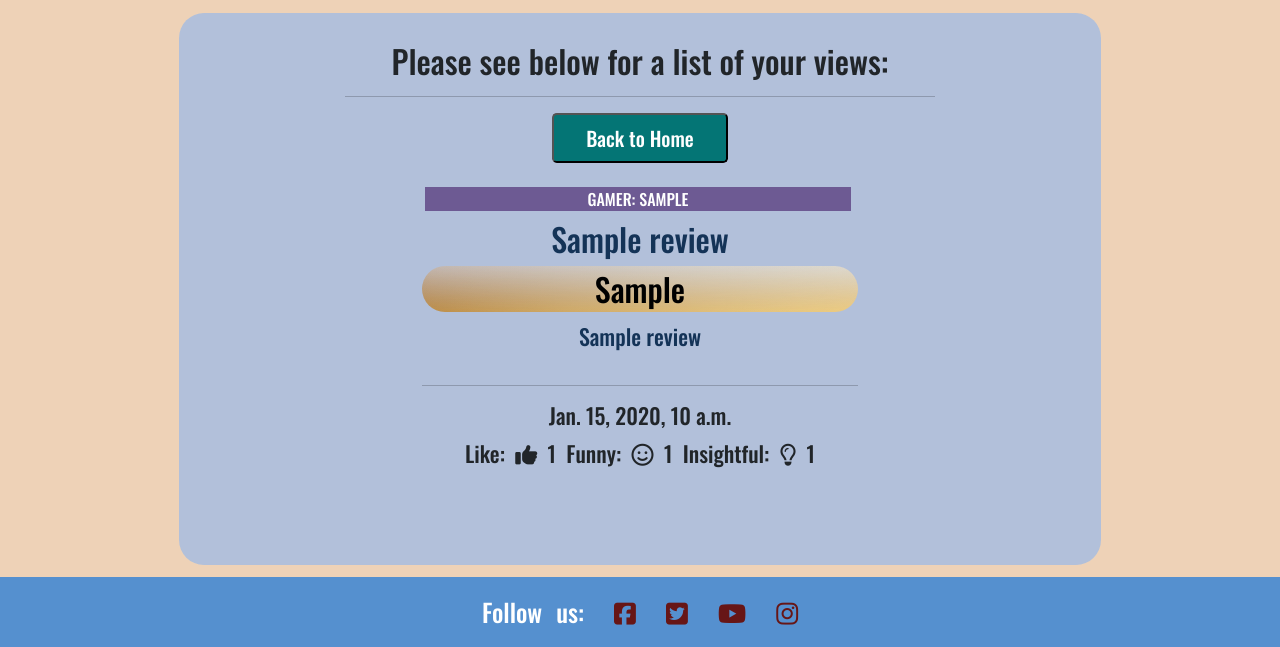
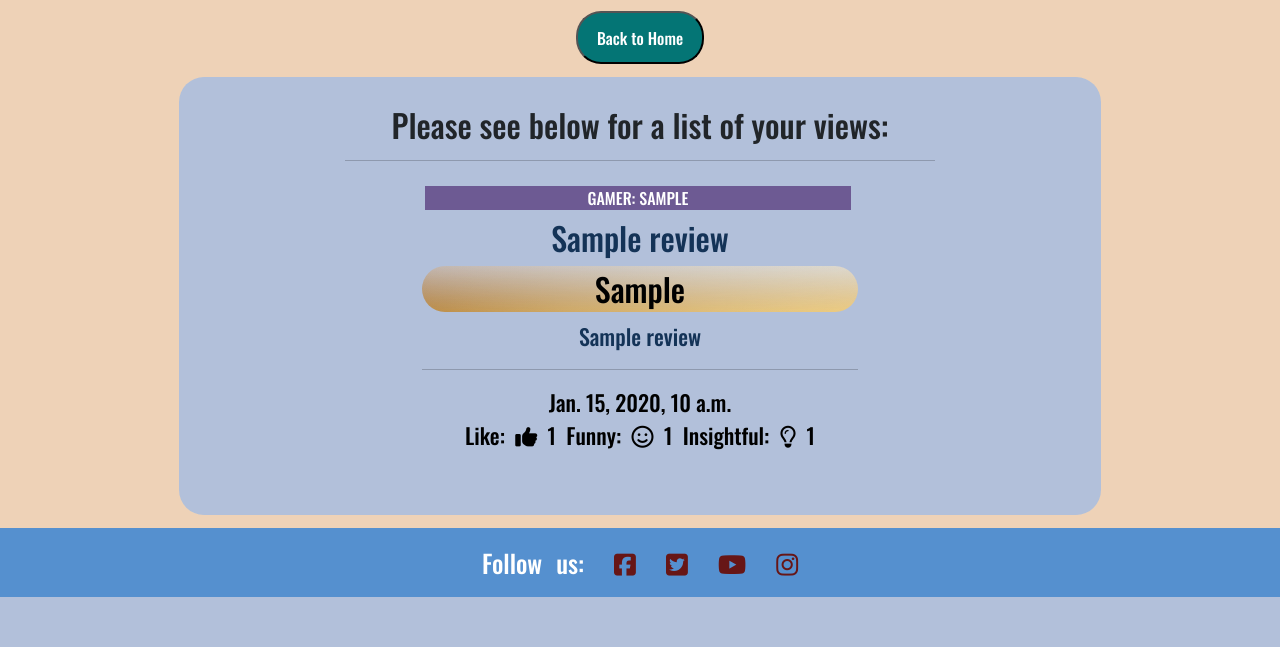
Before and after one commit to David-Maura-Rodgers/PP4-Gamer-Review, a Django app: page /posted_review/ in a window 1280 px wide. Shown: the part 328-975 px from the top of the page. After the commit the page ends 925 px from the top, so only its background shows below. Run offline with Django 3.2, Linux system fonts and the light colour scheme; a user stored in the database is signed in; tables that the repository leaves empty hold one stand-in row (values such as "Sample post"); some libraries are stand-ins or nearby versions.

Commit message:
fix: make posted_review.html compliant for w3

```diff
--- a/static/css/style.css
+++ b/static/css/style.css
@@ -70,6 +70,7 @@ h2 {
 
 .card-text {
     font-size: 22px;
+    color: black;
 }
 
 .card-body {
@@ -226,6 +227,7 @@ h2 {
     width: 10%;
     height: 10%;
     padding: 1%;
+    margin-top: 0.85%;
 }
 
 .btn-cancel {
--- a/templates/posted_review.html
+++ b/templates/posted_review.html
@@ -5,6 +5,10 @@
     <div class="container h-100">
     </div>
 </div>
+
+<form class="btn-form" action="/" method="get">
+    <button class="btn-form-2">Back to Home</button>
+</form>
 
 <div class="container-fluid-home">
     <div class="row">
@@ -14,9 +18,6 @@
 
             <h2 class="posted-h2">Please see below for a list of your views:</h2>
             <hr>
-            <div class="row">
-                <a href="/"><button class= "btn-home btn-lg" type="submit" action="{% url 'home' %}">Back to Home</button></a>
-            </div>
 
             {% endif %}
 
@@ -40,19 +41,18 @@
                     <a href="{% url 'review_detail' review.pk review.title  %}" class="review-link">
                     <h2 class="card-title-black">{{ review.game }}</h2>
                     </a>
-                    <p class="subtitle-text">{{ review.subtitle }}</p>
-                    </a>
+                    <div class="subtitle-text">{{ review.subtitle }}</div>
                     <hr/>
-                    <p class="card-text h5">{{ review.created_on}}
-                        <p class="icons">
+                    <div class="card-text">{{ review.created_on}}
+                        <div class="icons">
                         Like: <i class="fa fa-thumbs-up"></i>
                         {{ review.number_of_likes }}
                         Funny: <i class="fa fa-smile-o"></i>
                         {{ review.number_of_funny }}
                         Insightful: <i class="fa fa-lightbulb-o"></i>
                         {{ review.number_of_insightful }}
-                        </p>
-                    </p>
+                        </div>
+                    </div>
                 </div>
             </div>
 
```
Also changed, not shown: templates/review_detail.html (+12 -4 lines).
